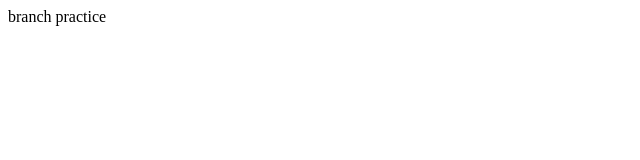
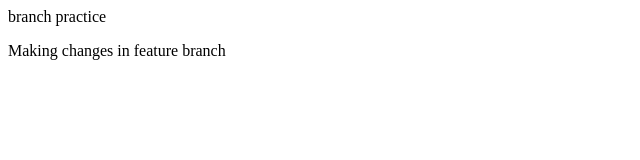
Before and after one commit to Pujash19/next, a plain HTML site: page branchPractice/index.html in a window 1280 px wide. Shown: the whole page, without its empty margins (0-640 px from the left). Drawn offline with Linux system fonts and the light colour scheme.

Commit message:
added changes from feature branch

```diff
--- a/branchPractice/index.html
+++ b/branchPractice/index.html
@@ -1 +1,2 @@
 <p>branch practice</p>
+<p>Making changes in feature branch</p>
```
Also changed, not shown: 1 other file.
